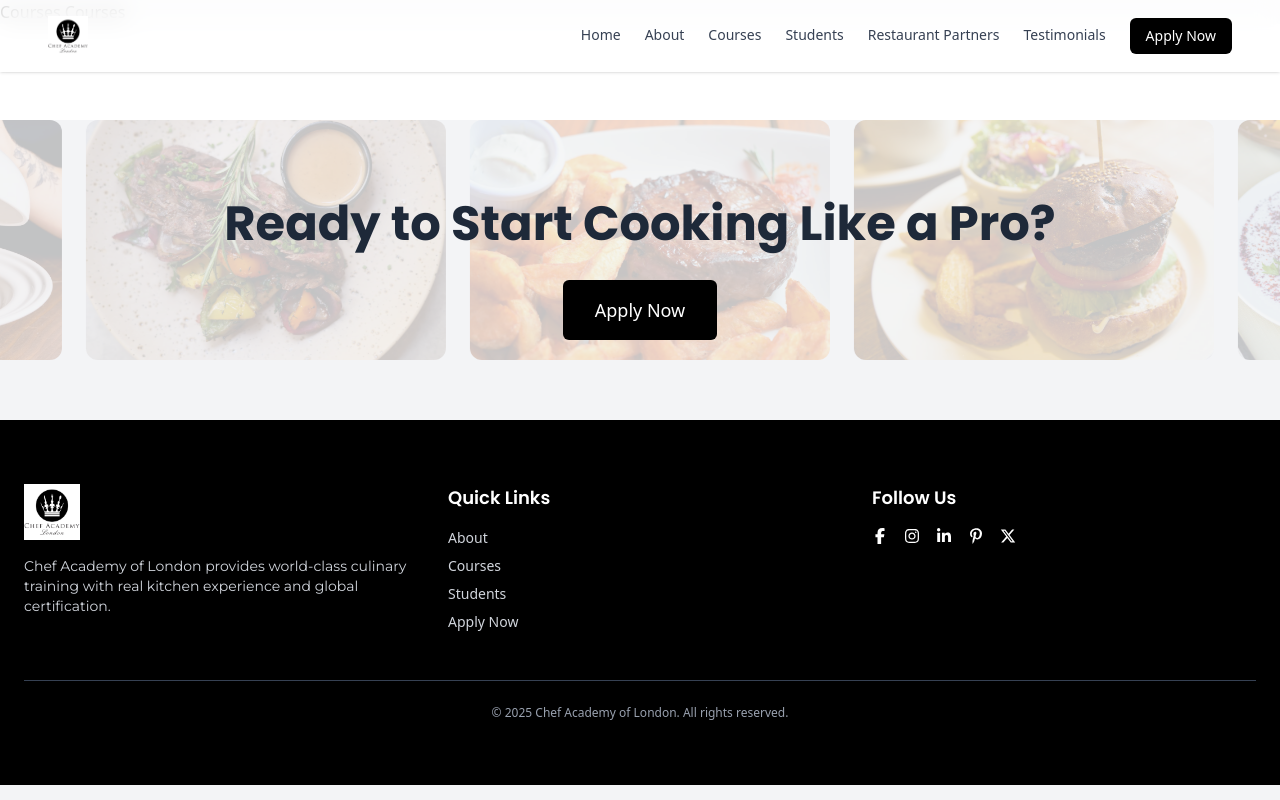
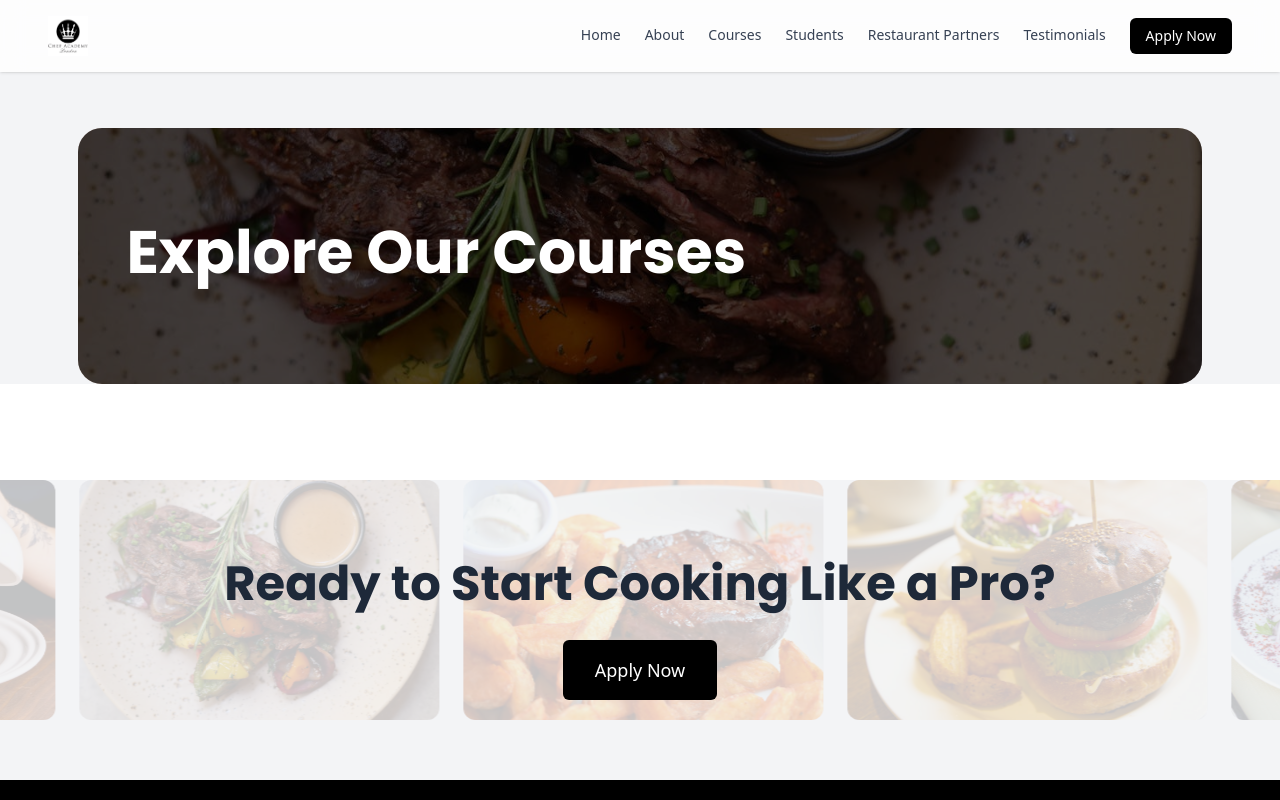
Before and after one commit to CliffordMulenga/chef-academyv2, a React (Vite) app: page /courses in a window 1280 px wide. Shown: the top 800 px of the page. Built offline with nearby package versions, Linux system fonts and the light colour scheme.

Commit message:
added the card component for resturants

```diff
--- a/src/components/FeaturedCoursesSlider.jsx
+++ b/src/components/FeaturedCoursesSlider.jsx
@@ -2,7 +2,7 @@
 // FeaturedCoursesSlider.jsx
 import React, { useRef, useState, useEffect } from 'react';
 import Slider from 'react-slick';
-import { FaArrowRight } from 'react-icons/fa';
+import {  FaExternalLinkAlt } from 'react-icons/fa';
 import 'slick-carousel/slick/slick.css';
 import 'slick-carousel/slick/slick-theme.css';
 import { motion } from 'framer-motion';
@@ -21,6 +21,7 @@ import story from '../assets/story.png';
 import saellondon from '../assets/saellondon.png';
 import hakkasan from '../assets/hak.svg';
 import piedaterre from '../assets/PiedàTerre.png';
+import { Link } from 'react-router-dom';
 
 const restaurantLogos = [
   corebyclaresmyth,
@@ -38,30 +39,39 @@ const courseData = [
     category: 'Cooking Course',
     duration: '300 Hours',
     media: course1,
+    to:'#course'
   },
   {
     title: 'Introduction to the Professional Chef Online Course',
     category: 'Online Course',
     duration: '6 Weeks',
     media: course2,
+    to:'#course'
+
   },
   {
     title: 'Advanced Pastry & Confectionary Course',
     category: 'Cooking Course',
     duration: '840 Hours',
     media: course3,
+    to:'#course'
+
   },
   {
     title: 'Kosher Professional Chef Course',
     category: 'Cooking Course',
     duration: '400 Hours',
     media: course4,
+    to:'#course'
+
   },
   {
     title: 'Halal Advanced Professional Chef Course',
     category: 'Cooking Course',
     duration: '550 Hours',
     media: course5,
+    to:'#course'
+
   }
 ];
 
@@ -125,9 +135,11 @@ const FeaturedCoursesSlider = () => {
                   }`}
                 >
                   {/* Arrow */}
-                  <div className="absolute top-4 left-4 z-20 bg-white/80 backdrop-blur-sm p-2 rounded-full">
-                    <FaArrowRight className="text-black" />
-                  </div>
+                  <Link to={course.to}className={`cursor-pointer absolute top-4 right-4 bg-white/80 backdrop-blur-sm p-4 rounded-full
+                    ${isActive ? 'z-50' : 'z-20'}
+                    `}>
+                    <FaExternalLinkAlt className="text-black " />
+                  </Link>
 
                   {/* Media */}
                   <video
--- /dev/null
+++ b/src/components/ui/ResturantCard.jsx
@@ -0,0 +1,45 @@
+import React from 'react'
+import { FaExternalLinkAlt, FaMapMarker } from 'react-icons/fa'
+import { Link } from 'react-router-dom'
+
+const ResturantCard = ({ image, website, name, map, location, phone }) => {
+    return (
+        <div className='relative h-[22rem] md:h-[28rem] rounded-3xl overflow-hidden shadow-lg transition-transform duration-500'>
+
+            {/* Arrow */}
+
+            <div className='absolute top-4 right-4 flex gap-4 z-50'>
+
+            <Link to={map} className={`cursor-pointer  bg-white/80 backdrop-blur-sm p-4 rounded-full
+                    `}>
+                <FaMapMarker className="text-black " />
+            </Link>
+
+            <Link to={website} target='_blank' rel='noopener noreferrer' className={`cursor-pointer  bg-white/80 backdrop-blur-sm p-4 rounded-full
+                    `}>
+                <FaExternalLinkAlt className="text-black " />
+            </Link>
+            </div>
+
+
+            {/* Hotel Image */}
+            <img
+            src={image}
+            alt={name}
+            className='absolute inset-0 w-full h-full object-cover'
+
+            />
+
+             {/*Overlay  */}
+            <div className="absolute inset-0 bg-black opacity-70 z-10" />
+
+            <div className="relative z-20 h-full w-full flex flex-col justify-end p-6 text-left text-white">
+                    <h3 className="text-xl md:text-2xl font-semibold mb-1">{name}</h3>
+                    <p className="text-sm text-gray-200">{location} • {phone}</p>
+                  </div>
+
+        </div>
+    )
+}
+
+export default ResturantCard
--- a/src/pages/Courses.jsx
+++ b/src/pages/Courses.jsx
@@ -1,11 +1,14 @@
 import React from 'react'
+import sectionImg from '../assets/food2.jpg'
+
+import PageHero from '../components/PageHero'
 
 const Courses = () => {
   return (
-    <div>
-      Courses
-Courses
-    </div>
+    <section>
+    <PageHero image={sectionImg} title={'Explore Our Courses'} desc={''}/>
+
+    </section>
   )
 }
 
--- a/src/pages/Restaurants.jsx
+++ b/src/pages/Restaurants.jsx
@@ -1,11 +1,57 @@
 import React from 'react'
+import PageHero from '../components/PageHero'
+import sectionImg from '../assets/food3.jpg'
+import ResturantCard from '../components/ui/ResturantCard'
 
+import corebyclaresmythlondon from '../assets/resturantImgs/corebyclaresmyth-london.jpg'
+
+const resturantData = [
+  {
+    name: 'Core by Clare Smyth',
+    img: { corebyclaresmythlondon },
+    map: 'https://maps.app.goo.gl/cCopkzRqyHak83UV9',
+    website: 'www.corebyclaresmyth.com',
+    location: `92 Kensington Park Road London - W11 2PN `,
+    contact: '020 3937 5086'
+  },
+
+  {
+    name: 'Bibendum',
+    img: { corebyclaresmythlondon },
+    map: 'https://maps.app.goo.gl/cCopkzRqyHak83UV9',
+    website: 'www.bibendum.co.uk',
+    location: `Michelin House 81 Fulham Rd Chelsea - London SW3 6RD `,
+    contact: '020 7581 5817'
+  },
+
+
+]
 const Restaurants = () => {
   return (
-    <div>
-      Restaurants
-Restaurants
-    </div>
+    <section>
+      <PageHero image={sectionImg} title={'Our Partner Restaurants'} desc={''} />
+
+      <div className="py-20 px-4 bg-white">
+        {
+          resturantData.map((index, resturant) => {
+            return (
+              <div key={index} className='px-2'>
+                <ResturantCard
+                  image={resturant.img}
+                  name={resturant.name}
+                  map={resturant.map}
+                  website={resturant.website}
+                  location={resturant.location}
+                  phone={resturant.contact}
+                />
+              </div>
+            )
+          })
+        }
+
+      </div>
+
+    </section>
   )
 }
 
--- a/src/pages/Students.jsx
+++ b/src/pages/Students.jsx
@@ -1,11 +1,13 @@
 import React from 'react'
+import sectionImg from '../assets/food4.jpg'
+import PageHero from '../components/PageHero'
 
 const Students = () => {
   return (
-    <div>
-      Students
-Students
-    </div>
+    <section>
+    <PageHero image={sectionImg} title={'Students'} desc={''}/>
+
+    </section>
   )
 }
 
--- a/src/pages/Testimonials.jsx
+++ b/src/pages/Testimonials.jsx
@@ -1,10 +1,13 @@
 import React from 'react'
+import sectionImg from '../assets/food5.jpg'
+import PageHero from '../components/PageHero'
 
 const Testimonials = () => {
   return (
-    <div>
-      Testimonials
-    </div>
+    <section>
+    <PageHero image={sectionImg} title={'Testimonials'} desc={''}/>
+
+    </section>
   )
 }
 
```
Also changed, not shown: src/assets/resturantImgs/corebyclaresmyth-london.jpg (added).
